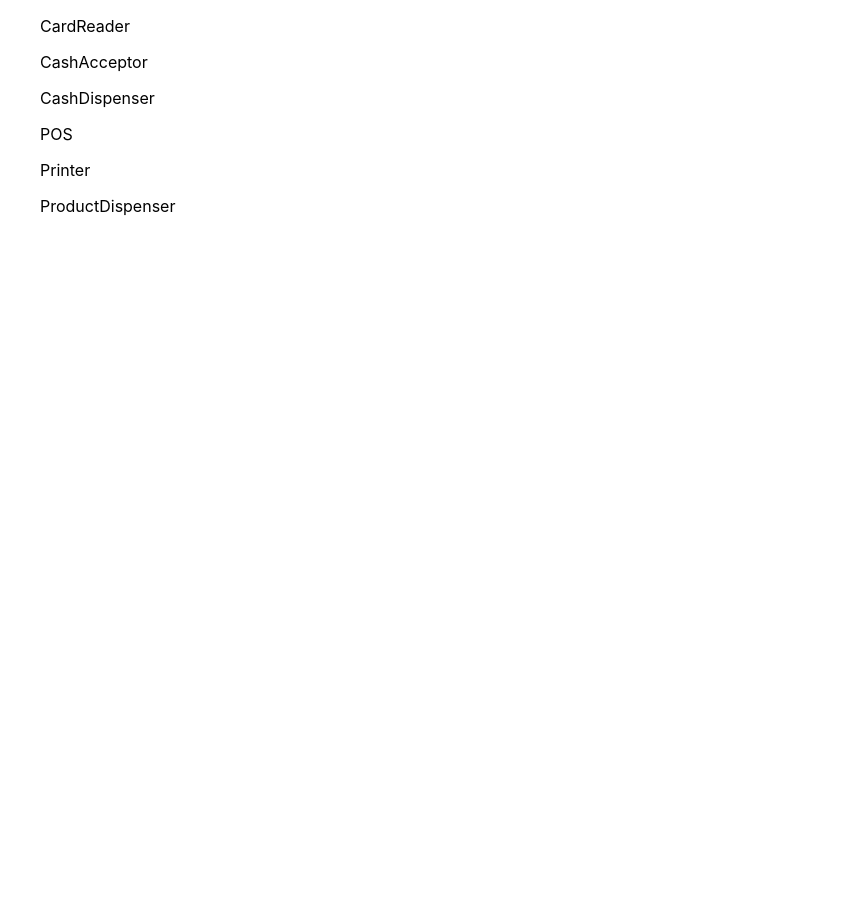
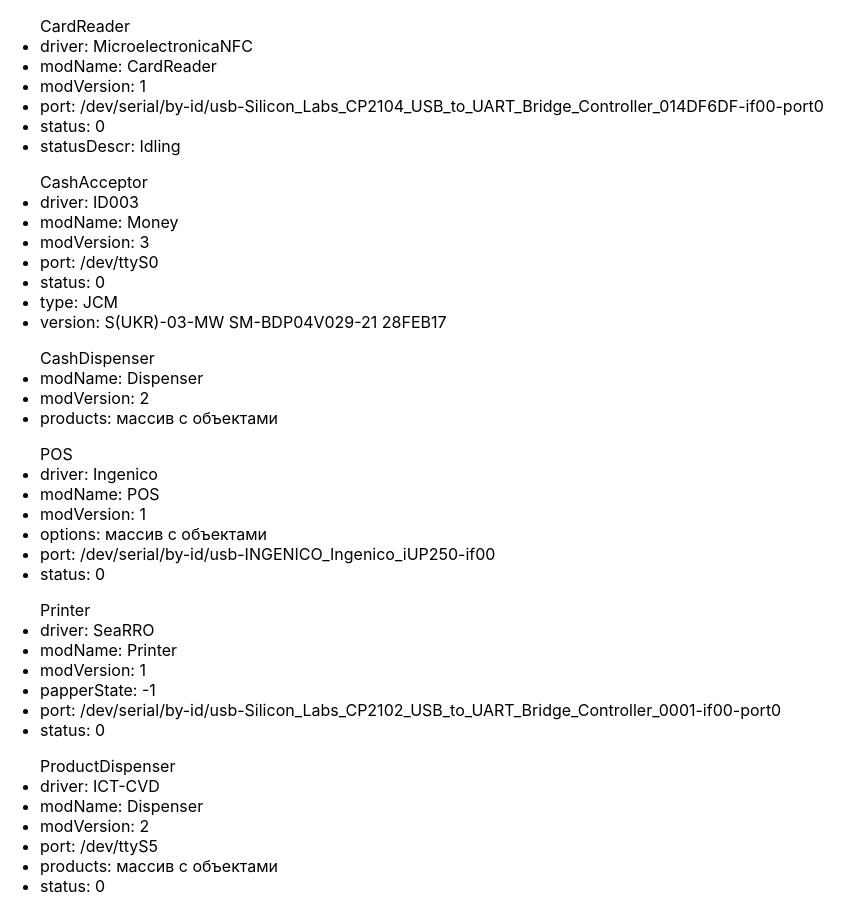
Before and after one commit to sxidsvit/react-bunking, a React (Create React App) app: page / in a window 1280 px wide. Shown: the whole page, without its empty margins (0-863 px from the left). Before the commit the page ends 800 px from the top, so only its background shows below. Built offline with nearby package versions, Linux system fonts and the light colour scheme.

Commit message:
выводим свойства объекта

```diff
--- a/src/App.js
+++ b/src/App.js
@@ -1,4 +1,5 @@
 import { useEffect, useState } from 'react'
+import Items from './components/Items'
 
 const App = () => {
 
@@ -28,28 +29,20 @@
   }, [])
 
   const deviceNames = []
+
   for (let key in deviceTree) {
-    console.log('------------------------------');
-    console.log('deviceName: ', key);
     deviceNames.push(key)
-    const currentDevice = deviceTree[key][0]
-    for (let field in currentDevice) {
-      console.log('field:', field, '- value:', currentDevice[field]);
-    }
   }
 
-  let list = deviceNames.map(item => {
-    if (deviceTreeTypeMap[item]) {
-      // console.log('deviceTreeTypeMap[item][0].merchantIdx: ', deviceTreeTypeMap[item][0].merchantIdx);
-      return <ul contentEditable="true" key={item}>{item}</ul>
-    } else {
-      return <ul contentEditable="false" key={item}>
-        {item}
-      </ul>
+  let list = deviceNames.map(name => {
+    const currentDevice = deviceTree[name][0]
 
-    }
-  }
-  )
+    return (<ul key={name}>
+      {name}
+      <Items currentDevice={currentDevice} />
+    </ul>)
+
+  })
 
   return (
     <>
--- /dev/null
+++ b/src/components/Items.js
@@ -0,0 +1,24 @@
+import React from 'react';
+
+const Items = ({ currentDevice }) => {
+  console.log('currentDevice: ', currentDevice);
+
+  const keys = Object.keys(currentDevice)
+  const currentDeviceList = keys.map(key => {
+    return (<li key={key}>
+      {key}: {
+        Array.isArray(currentDevice[key])
+          ? 'массив с объектами'
+          : currentDevice[key]
+      }
+    </li>)
+  })
+
+  return (
+    <>
+      {currentDeviceList}
+    </>
+  )
+}
+
+export default Items;
```
Also changed, not shown: 1 other file (tests, documents, lock files or other folders).
